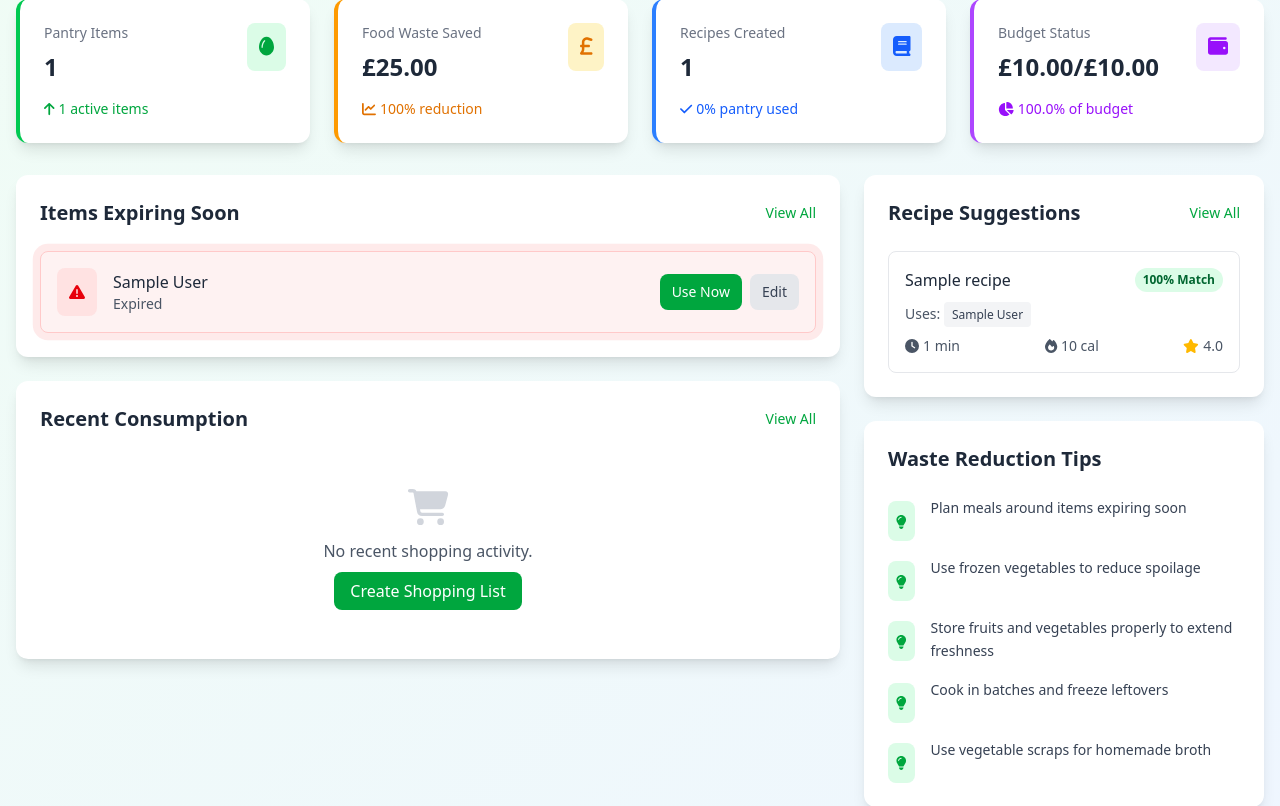
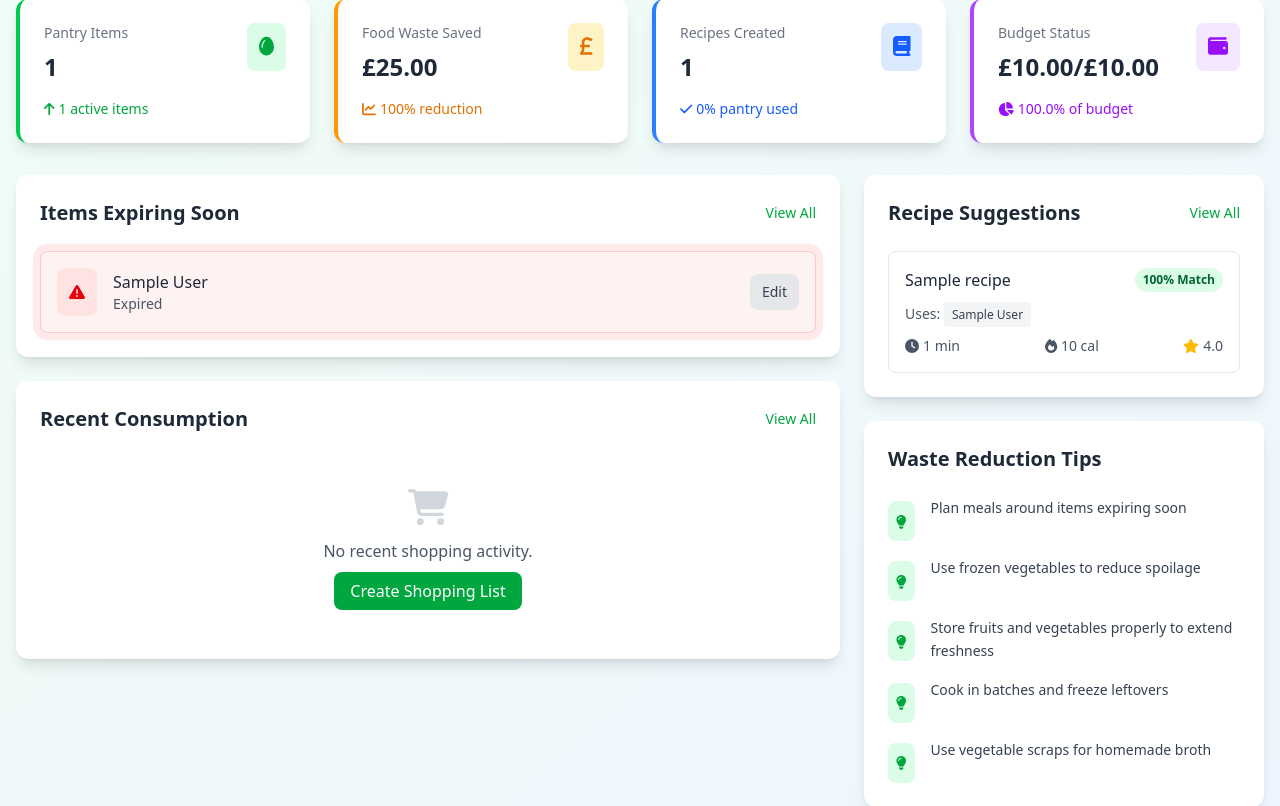
Before and after one commit to hemarastylepeke/bleedingedge, a Django app: page /pantry/ in a window 1280 px wide. Shown: the part 360-1166 px from the top of the page. Run offline with Django 5.2, Linux system fonts and the light colour scheme; a user stored in the database is signed in; tables that the repository leaves empty hold one stand-in row (values such as "Sample post"); style sheets or scripts are compiled from the project's sources; some libraries are stand-ins or nearby versions.

Commit message:
Disabling expired items from being used in recipe creation

```diff
--- a/templates/core/pantry_dashboard.html
+++ b/templates/core/pantry_dashboard.html
@@ -132,7 +132,7 @@
                                 </p>
                             </div>
                             <div class="flex space-x-2">
-                                <a href="{% url 'create_recipe' %}" class="bg-green-600 text-white px-3 py-2 rounded-lg text-sm hover:bg-green-700 transition-colors font-medium">Use Now</a>
+                                <!-- <a href="{% url 'create_recipe' %}" class="bg-green-600 text-white px-3 py-2 rounded-lg text-sm hover:bg-green-700 transition-colors font-medium">Use Now</a> -->
                                 <a href="{% url 'edit_pantry_item' item.id %}" class="bg-gray-200 text-gray-700 px-3 py-2 rounded-lg text-sm hover:bg-gray-300 transition-colors font-medium">Edit</a>
                             </div>
                         </div>
```
